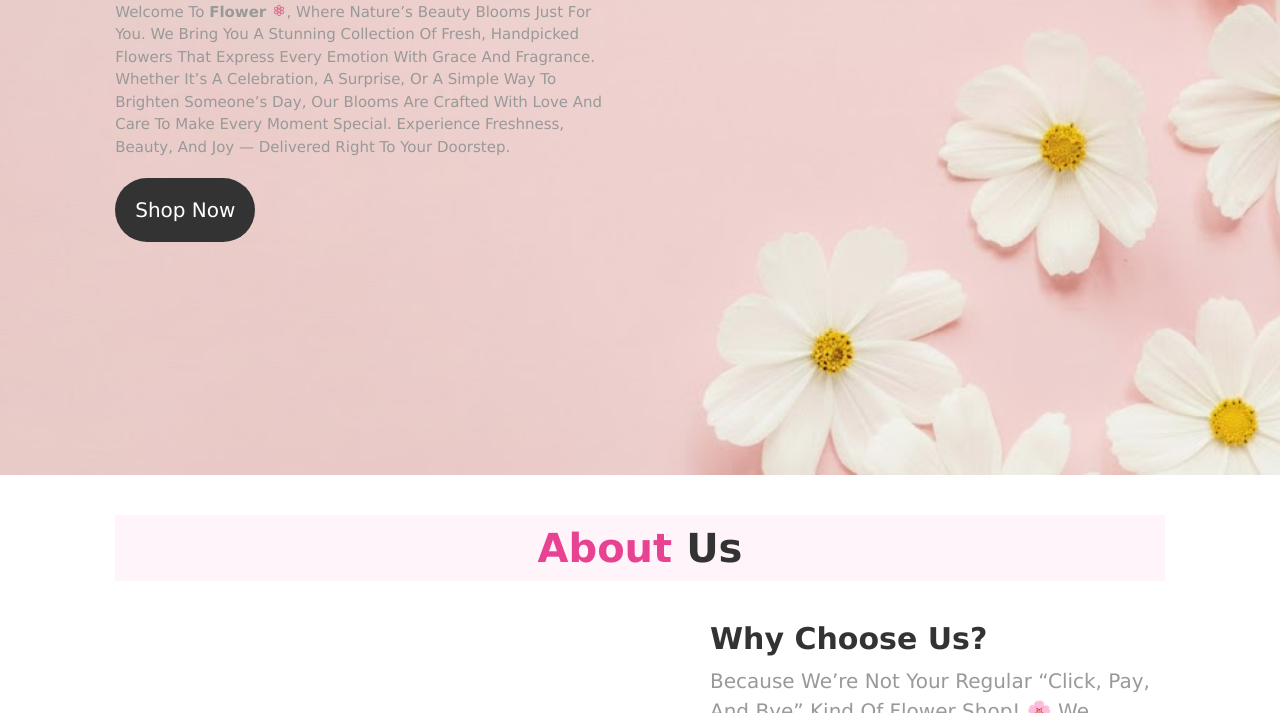
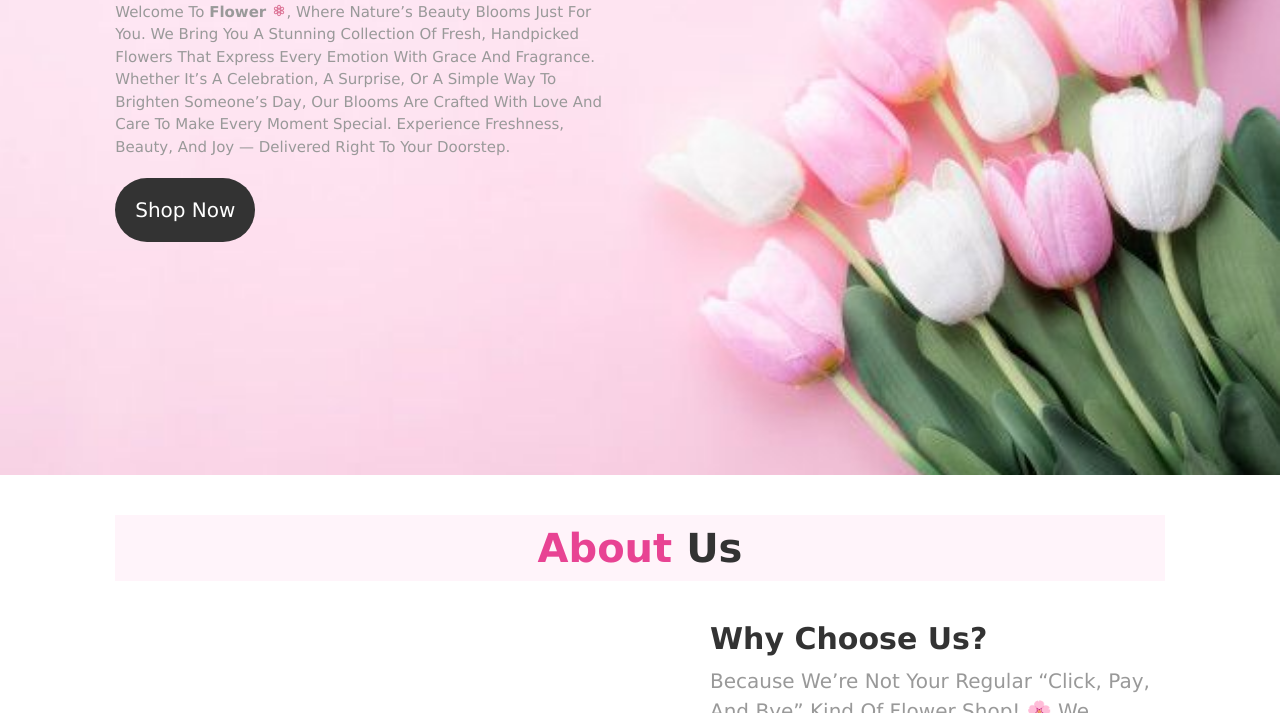
Before and after one commit to Gmounika6/E-commerce-Flower-Website., a plain HTML site: page index.html in a window 1280 px wide. Shown: the part 365-1078 px from the top of the page. Drawn offline with nearby package versions, Linux system fonts and the light colour scheme; grey boxes are pictures that could not be loaded.

Commit message:
update background image

```diff
--- a/styles.css
+++ b/styles.css
@@ -93,7 +93,7 @@ header .bi-list{
     display: flex;
     align-items: center;
     min-height: 100vh;
-    background-image: url("./images/background.jpg");
+    background-image: url("./images/background.jpeg");
     background-repeat: no-repeat;
     background-size:cover;
     background-position: center;
```
Also changed, not shown: images/background.jpeg (added), images/background.jpg (deleted).
